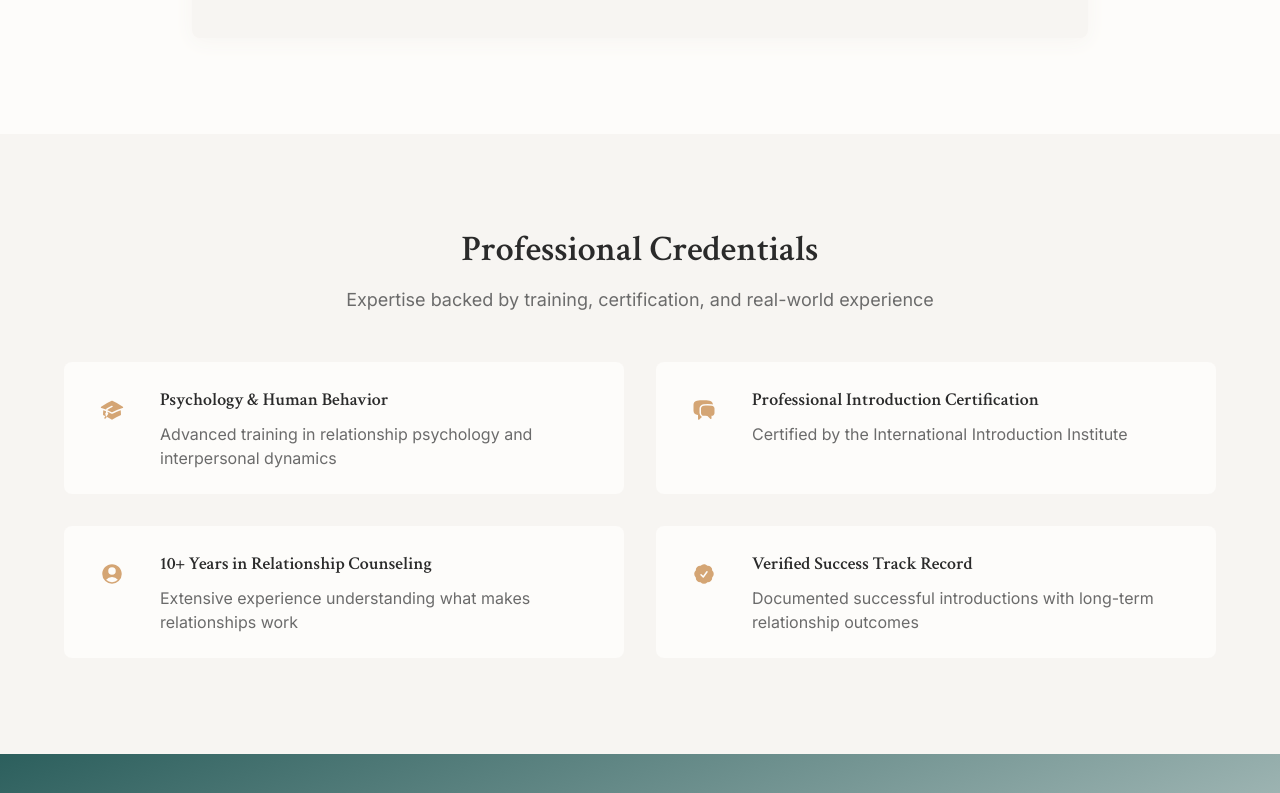
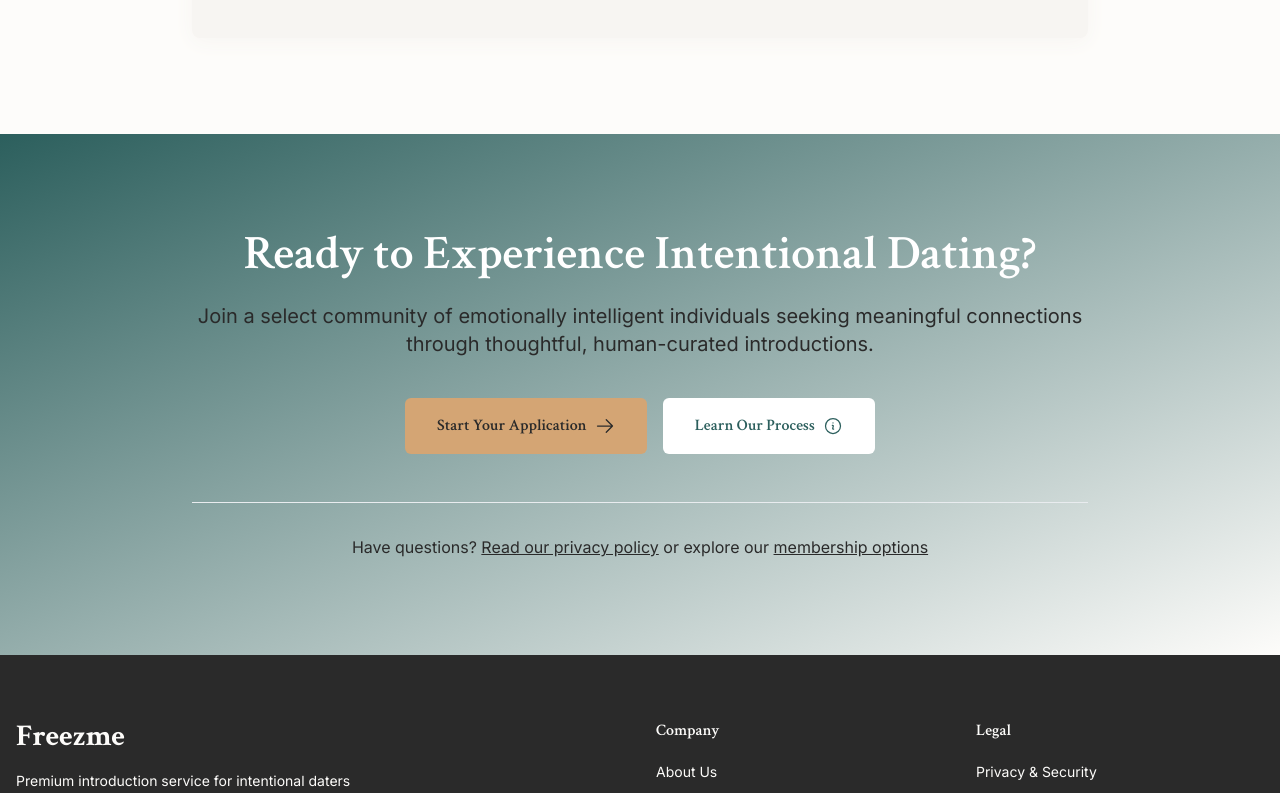
Before and after one commit to Leeshwaan04/freezmelanding, a Next.js app: page /about in a window 1280 px wide. Shown: the part 3760-4553 px from the top of the page. Built offline with nearby package versions, Linux system fonts and the light colour scheme.

Commit message:
Remove Credentials and Media Recognition section from About page

```diff
--- a/src/app/about/components/CredentialsSection.tsx
+++ /dev/null
@@ -1,86 +0,0 @@
-import Icon from '@/components/ui/AppIcon';
-
-interface Credential {
-  id: number;
-  icon: string;
-  title: string;
-  description: string;
-}
-
-interface CredentialsSectionProps {
-  className?: string;
-}
-
-const CredentialsSection = ({ className = '' }: CredentialsSectionProps) => {
-  const credentials: Credential[] = [
-    {
-      id: 1,
-      icon: "AcademicCapIcon",
-      title: "Psychology & Human Behavior",
-      description: "Advanced training in relationship psychology and interpersonal dynamics"
-    },
-    {
-      id: 2,
-      icon: "ChatBubbleLeftRightIcon",
-      title: "Professional Introduction Certification",
-      description: "Certified by the International Introduction Institute"
-    },
-    {
-      id: 3,
-      icon: "UserCircleIcon",
-      title: "10+ Years in Relationship Counseling",
-      description: "Extensive experience understanding what makes relationships work"
-    },
-    {
-      id: 4,
-      icon: "CheckBadgeIcon",
-      title: "Verified Success Track Record",
-      description: "Documented successful introductions with long-term relationship outcomes"
-    }
-  ];
-
-  return (
-    <section className={`py-16 lg:py-24 bg-card ${className}`}>
-      <div className="container mx-auto px-4">
-        <div className="max-w-6xl mx-auto">
-          {/* Professional Credentials */}
-          <div>
-            <div className="text-center mb-12">
-              <h2 className="font-headline text-3xl lg:text-4xl font-semibold text-foreground mb-4">
-                Professional Credentials
-              </h2>
-              <p className="font-body text-lg text-muted-foreground">
-                Expertise backed by training, certification, and real-world experience
-              </p>
-            </div>
-
-            <div className="grid md:grid-cols-2 gap-8">
-              {credentials.map((credential) => (
-                <div
-                  key={credential.id}
-                  className="flex items-start gap-6 bg-background p-6 rounded-lg hover:shadow-card transition-all duration-300"
-                >
-                  <div className="flex-shrink-0">
-                    <div className="flex items-center justify-center w-12 h-12 bg-accent/20 rounded-full">
-                      <Icon name={credential.icon as any} size={24} variant="solid" className="text-accent" />
-                    </div>
-                  </div>
-                  <div className="flex-1">
-                    <h3 className="font-headline text-lg font-semibold text-foreground mb-2">
-                      {credential.title}
-                    </h3>
-                    <p className="font-body text-base text-muted-foreground">
-                      {credential.description}
-                    </p>
-                  </div>
-                </div>
-              ))}
-            </div>
-          </div>
-        </div>
-      </div>
-    </section>
-  );
-};
-
-export default CredentialsSection;
--- a/src/app/about/page.tsx
+++ b/src/app/about/page.tsx
@@ -4,7 +4,6 @@ import HeroSection from './components/HeroSection';
 import FounderStory from './components/FounderStory';
 import MissionValues from './components/MissionValues';
 import PhilosophySection from './components/PhilosophySection';
-import CredentialsSection from './components/CredentialsSection';
 import CTASection from './components/CTASection';
 import Footer from '@/components/common/Footer';
 
@@ -23,7 +22,6 @@ export default function AboutPage() {
         <FounderStory />
         <MissionValues />
         <PhilosophySection />
-        <CredentialsSection />
         <CTASection />
         <Footer />
       </div>
```
